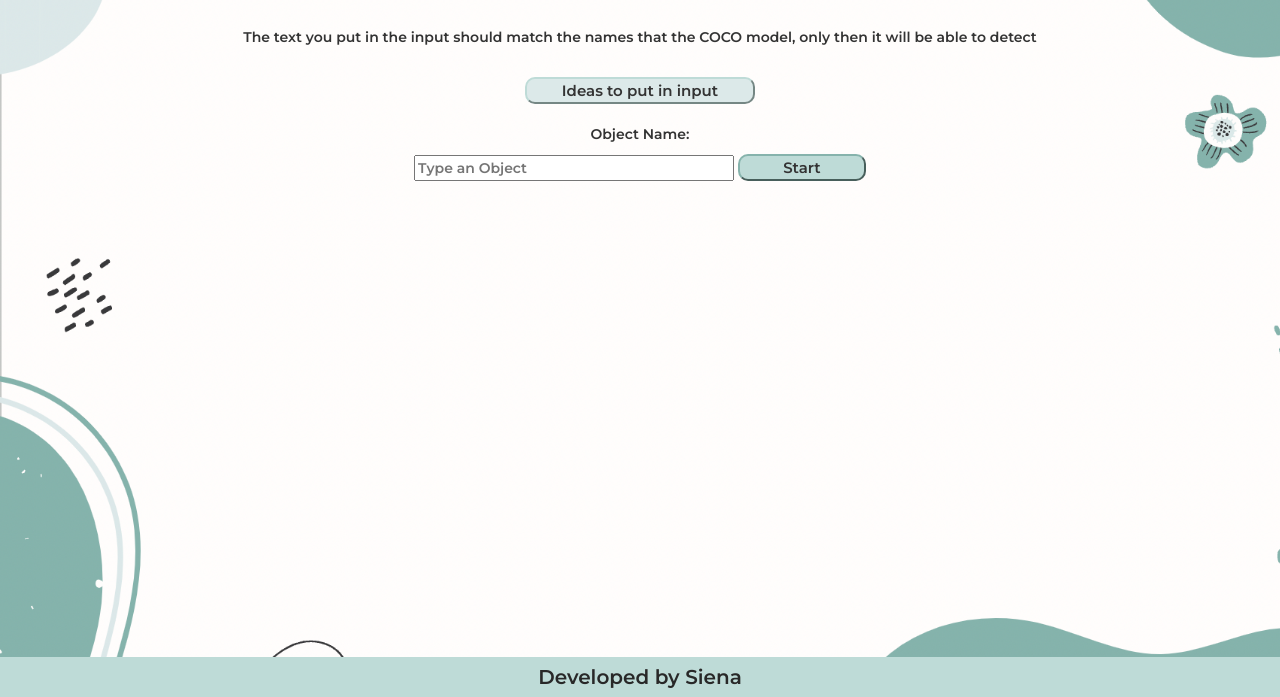
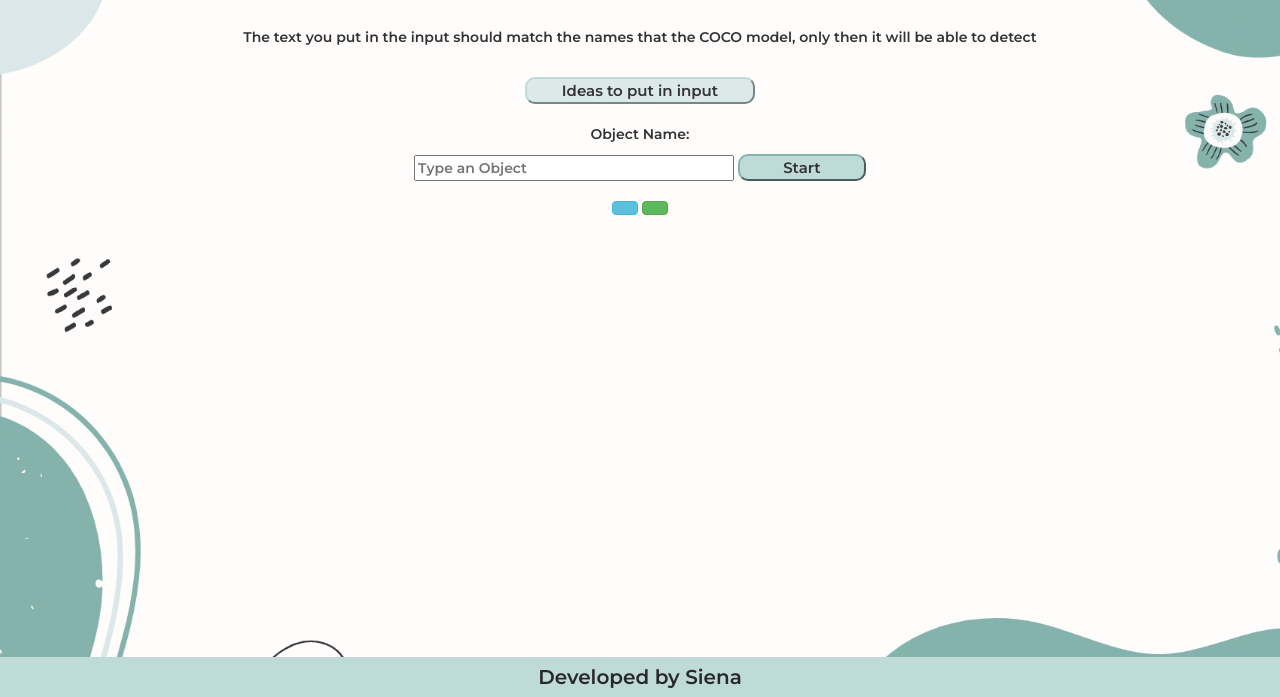
Before and after one commit to PenguinsSiena/pro135, a plain HTML site: page index.html in a window 1280 px wide. Shown: the part 103-800 px from the top of the page. Drawn offline with nearby package versions, Linux system fonts and the light colour scheme; a web font is replaced by a local one.

Commit message:
Add files via upload

```diff
--- a/index.html
+++ b/index.html
@@ -34,7 +34,9 @@
     <p id="instructions">The text you put in the input should match the names that the COCO model, only then it will be able to detect</p></b> <br>
     <button id="show_objects" data-target="#myModal" data-toggle="modal"> Ideas to put in input</button> <br> <br>
     <p id="objectname">Object Name: </p> <input type="text" placeholder="Type an Object" id="name1">
-    <button onclick="start()" id="startbtn">Start</button>
+    <button onclick="start()" id="startbtn">Start</button> <br>
+    <h3 id="status" class="btn btn-info"></h3>
+    <h3 id="object" class="btn btn-success"></h3>
     </center>
   <div class="copy_right_footer">Developed by Siena </div>
   <script src="main.js"></script>
```
